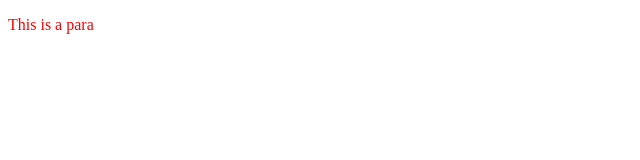
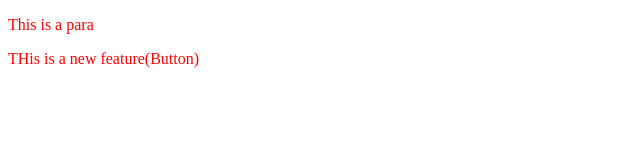
Before and after one commit to pratiktayade-2005/LoacalRepo, a plain HTML site: page index.html in a window 1280 px wide. Shown: the whole page, without its empty margins (0-640 px from the left). Drawn offline with Linux system fonts and the light colour scheme.

```diff
--- a/index.html
+++ b/index.html
@@ -8,5 +8,6 @@
 </head>
 <body>
     <p>This is a para</p>
+    <p>THis is a new feature(Button)</p>
 </body>
 </html>
```
